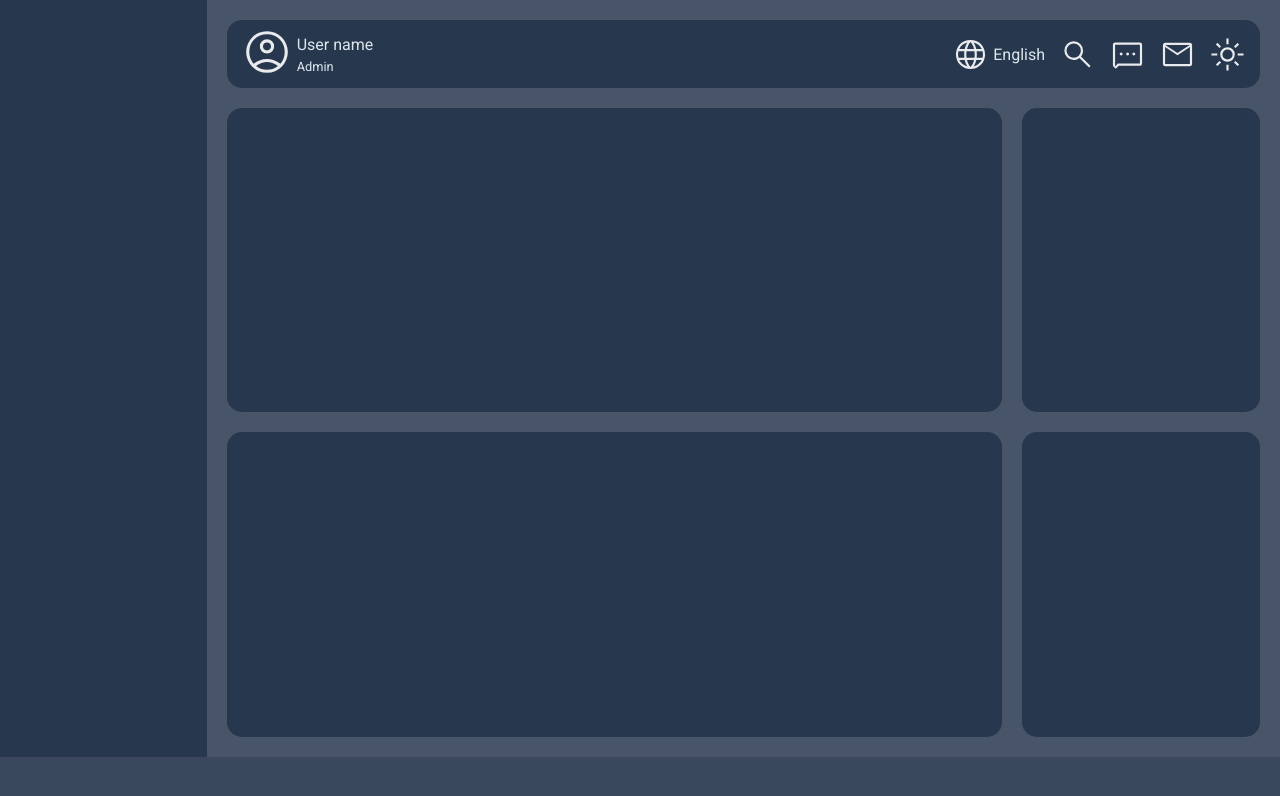
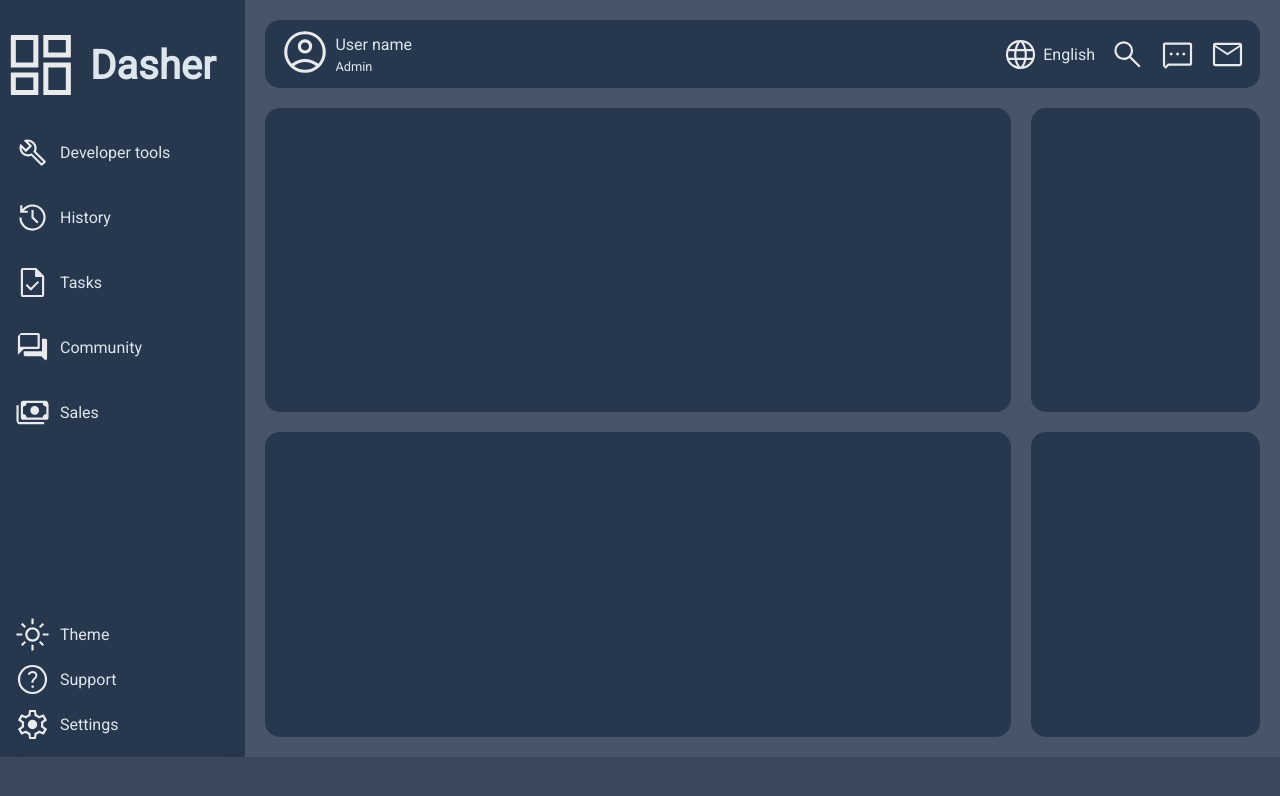
Before and after one commit to IStefann/Odin_Projects, a plain HTML site: page dashboard/index.html in a window 1280 px wide. Drawn offline with Linux system fonts and the light colour scheme.

Commit message:
Complete sidebar

```diff
--- a/dashboard/index.html
+++ b/dashboard/index.html
@@ -16,12 +16,32 @@
 					<div><img src="./img/account.svg" alt="Profile" /></div>
 					<div>
 						<p>User name</p>
-						<p style="padding-top: 5px; font-size: 0.8rem;">Admin</p>
+						<p style="padding-top: 5px; font-size: 0.8rem">Admin</p>
 					</div>
 				</div>
-				<div class="icons"><div><img src="./img/language.svg" alt="language">English</div><img src="./img/search.svg" alt="Search"><img src="./img/chat.svg" alt="Chat"><img src="./img/mail.svg" alt="Mail"><img src="./img/light.svg" alt="Light"></div>
+				<div class="icons">
+					<div><img src="./img/language.svg" alt="language" />English</div>
+					<img src="./img/search.svg" alt="Search" /><img src="./img/chat.svg" alt="Chat" /><img src="./img/mail.svg" alt="Mail" />
+				</div>
 			</div>
-			<div class="sidebar"></div>
+			<div class="sidebar">
+				<div class="sideMain">
+					<img style="height: 80px" src="./img/dashboard.svg" alt="Dashboard" />
+					<div>Dasher</div>
+				</div>
+				<div class="sideItems">
+					<div class="sideItem"><img src="./img/dev.svg" alt="Developer" />Developer tools</div>
+					<div class="sideItem"><img src="./img/history.svg" alt="History" />History</div>
+					<div class="sideItem"><img src="./img/task.svg" alt="Tasks" />Tasks</div>
+					<div class="sideItem"><img src="./img/community.svg" alt="Community" />Community</div>
+					<div class="sideItem"><img src="./img/sales.svg" alt="Sales" />Sales</div>
+				</div>
+				<div style="align-self:self-end;">
+					<div class="sideItem"><img src="./img/light.svg" alt="Light" />Theme</div>
+					<div class="sideItem"><img src="./img/support.svg" alt="Support" />Support</div>
+					<div class="sideItem" style="margin-bottom: 10px;"><img src="./img/settings.svg" alt="Settings" />Settings</div>
+				</div>
+			</div>
 			<div class="analytics"></div>
 			<div class="table"></div>
 			<div class="other">
--- a/dashboard/style.css
+++ b/dashboard/style.css
@@ -35,31 +35,58 @@ body {
 .user {
 	display: flex;
 	align-items: center;
-    gap:5px;
+	gap: 5px;
 }
 .header img {
 	height: 50px;
 }
-.icons{
+.icons {
 	display: flex;
 	align-items: center;
-    gap:15px;
+	gap: 15px;
 }
-.icons img{
+.icons img, .sidebar img {
 	height: 35px;
-    cursor:pointer;
-    display: block;
+	cursor: pointer;
 }
-.icons > div{
+.icons > div {
 	display: flex;
 	align-items: center;
-    gap:5px;
+	gap: 5px;
 	cursor: pointer;
 }
 .sidebar {
 	border-radius: 0;
 	grid-row: 1/4;
 	grid-column: 1/2;
+	display: grid;
+	grid-template-rows: 130px 1fr 130px;
+	padding-left: 10px;
+}
+.sideMain{
+	display: flex;
+	align-items: center;
+	font-size: 2.5rem;
+	font-weight: bold;
+	padding-right: 30px;
+}
+.sideItems{
+	display: flex;
+	flex-direction: column;
+	gap: 20px;
+}
+.sideItem{
+	display: flex;
+	gap: 10px;
+	padding: 5px 5px;
+	align-items: center;
+	border-radius: 0;
+	cursor:pointer;
+}
+.sideItem:hover{
+	background-color: rgba(72, 94, 126, 0.856);
+	border-top-left-radius: 5px;
+	border-bottom-left-radius: 5px;
 }
 .analytics {
 	grid-column: 2/3;
@@ -75,7 +102,7 @@ body {
 	margin-bottom: 20px;
 }
 .other {
-    background-color:transparent;
+	background-color: transparent;
 	margin: 0 20px 20px 0;
 	grid-column: 3/4;
 	grid-row: 2/4;
```
Also changed, not shown: dashboard/img/community.svg (added), dashboard/img/dashboard.svg (added), dashboard/img/dev.svg (added), dashboard/img/history.svg (added), dashboard/img/sales.svg (added), dashboard/img/settings.svg (added), dashboard/img/support.svg (added), dashboard/img/task.svg (added). Lines whose indentation alone changed are shown as unchanged.
